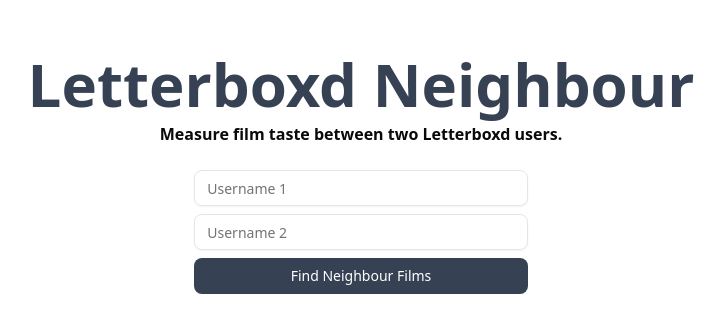
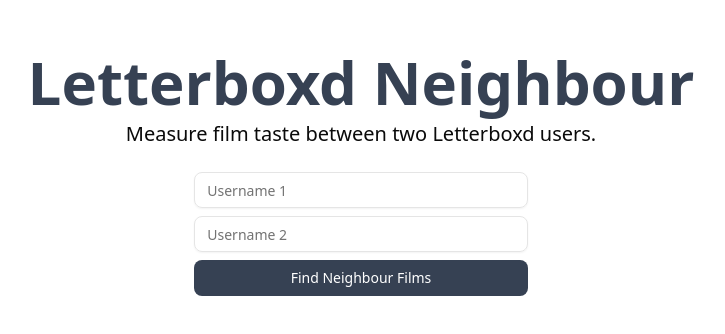
Before and after one commit to michimochi25/letterboxd-neighbour, a React app in the folder frontend/: page / in a window 1280 px wide. Shown: the part 226-560 px from the top of the page, without its empty margins (279-1004 px from the left). Built offline with nearby package versions, Linux system fonts and the light colour scheme; the HTML template or start-up script is replaced by a standard one.

Commit message:
finish basic FE

```diff
--- a/frontend/src/App.tsx
+++ b/frontend/src/App.tsx
@@ -22,7 +22,7 @@
     <>
       <header className="flex flex-col items-center gap-2">
         <h1 className="font-bold text-6xl text-gray-700">Letterboxd Neighbour</h1>
-        <p className="font-bold">Measure film taste between two Letterboxd users.</p>
+        <p className="text-xl">Measure film taste between two Letterboxd users.</p>
       </header>
 
       <section className="mt-6 gap-2 flex flex-col items-center w-full">
```
